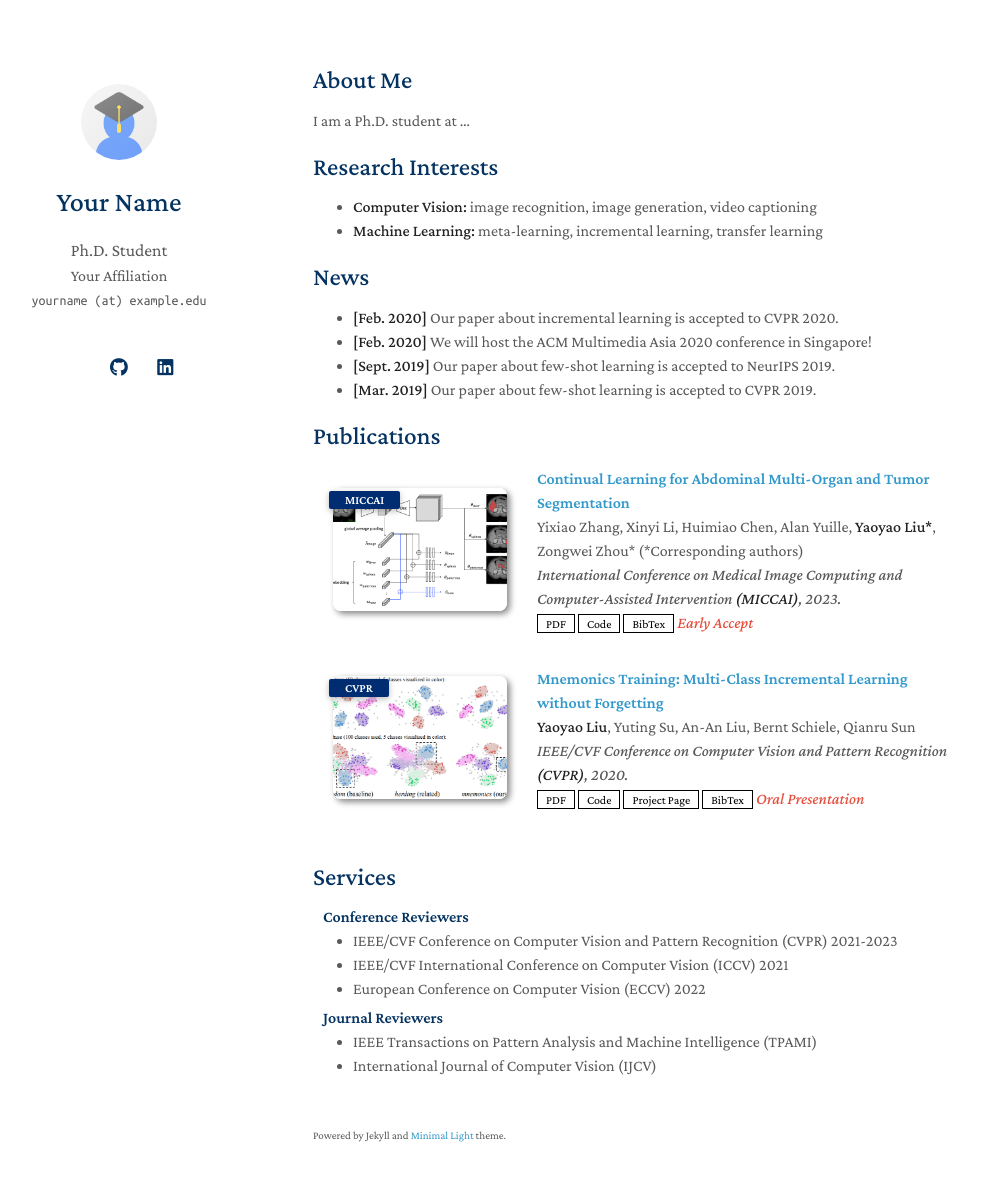
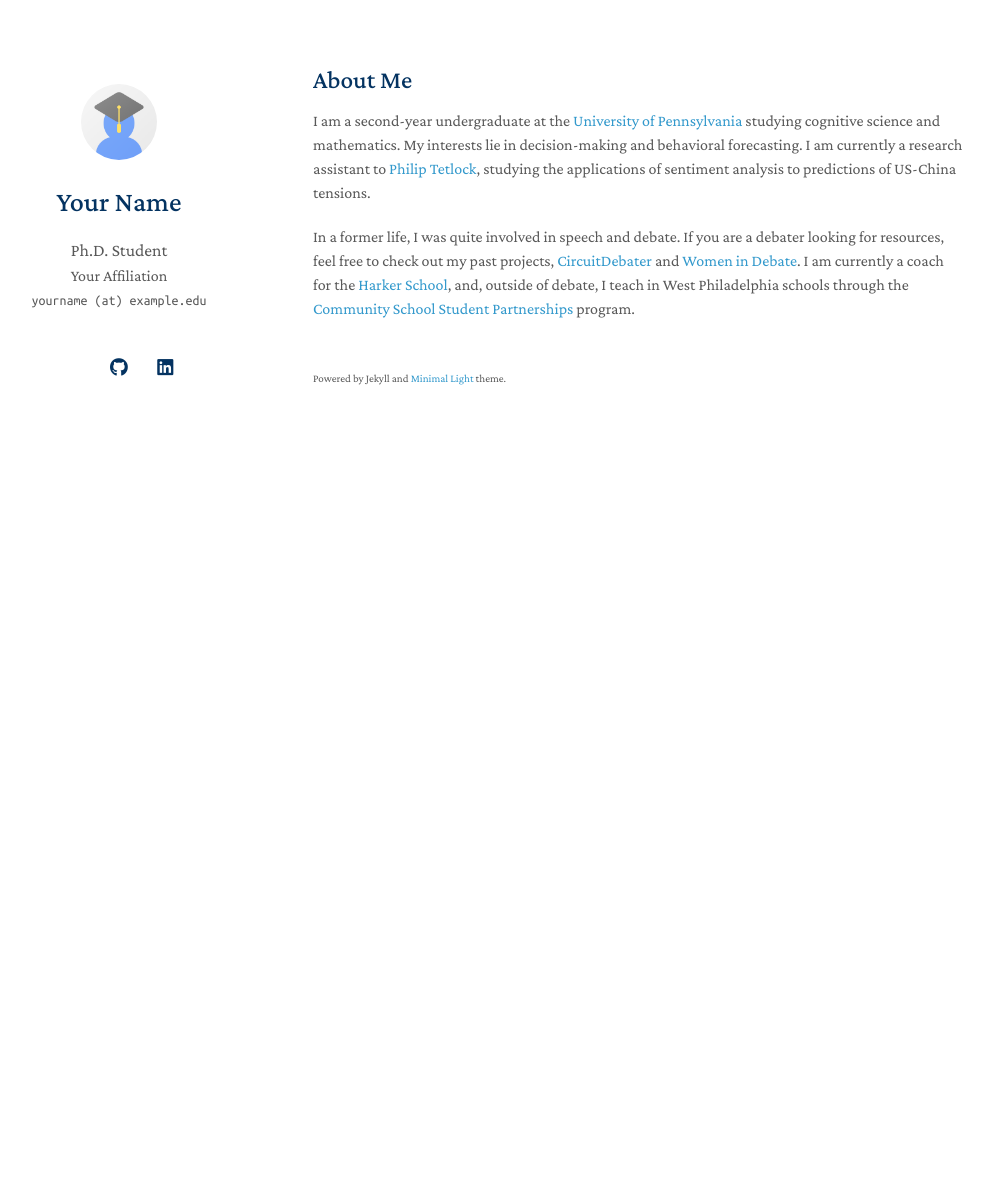
Before and after one commit to sophti84/sophti84.github.io, a Jekyll site: the page built from index.md, in a window 1280 px wide and 1216 px high. Shown: the top 1181 px of the window, without its empty margins (157-1149 px from the left). Built offline with Jekyll 4.4.1, drawn with Linux system fonts in a browser that asks for light colours; a style sheet for code colours, icons or effects is not loaded; our own code applies the rules of GitHub Pages for plain Markdown files.

Commit message:
Update index.md

```diff
--- a/index.md
+++ b/index.md
@@ -4,20 +4,26 @@ layout: homepage
 
 ## About Me
 
-I am a Ph.D. student at ...
+I am a second-year undergraduate at the <a href="https://www.upenn.edu/">University of Pennsylvania</a> studying cognitive science and mathematics. My interests lie in decision-making and behavioral forecasting. I am currently a research assistant to <a href="https://www.sas.upenn.edu/tetlock/">Philip Tetlock</a>, studying the applications of sentiment analysis to predictions of US-China tensions.
 
+In a former life, I was quite involved in speech and debate. If you are a debater looking for resources, feel free to check out my past projects, <a href="https://ld.circuitdebater.org/w/index.php/Prospect_ST_(Sophia_Tian)">CircuitDebater</a> and <a href="https://www.windebate.org/">Women in Debate</a>. I am currently a coach for the <a href="https://www.harker.org/">Harker School</a>, and, outside of debate, I teach in West Philadelphia schools through the <a href="https://web.sas.upenn.edu/penn-cssp/">Community School Student Partnerships</a> program.
+
+<!--
 ## Research Interests
 
 - **Computer Vision:** image recognition, image generation, video captioning
 - **Machine Learning:** meta-learning, incremental learning, transfer learning
+-->
 
+<!--
 ## News
 
 - **[Feb. 2020]** Our paper about incremental learning is accepted to CVPR 2020.
 - **[Feb. 2020]** We will host the ACM Multimedia Asia 2020 conference in Singapore!
 - **[Sept. 2019]** Our paper about few-shot learning is accepted to NeurIPS 2019.
 - **[Mar. 2019]** Our paper about few-shot learning is accepted to CVPR 2019.
+-->
 
-{% include_relative _includes/publications.md %}
+<!-- {% include_relative _includes/publications.md %} -->
 
-{% include_relative _includes/services.md %}
+<!-- {% include_relative _includes/services.md %} -->
```
